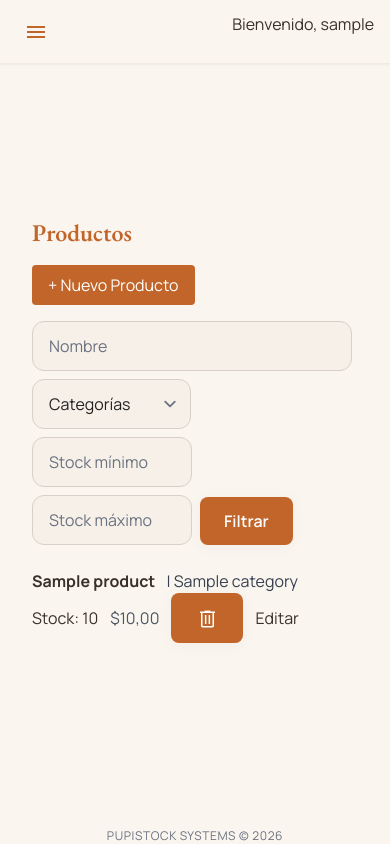
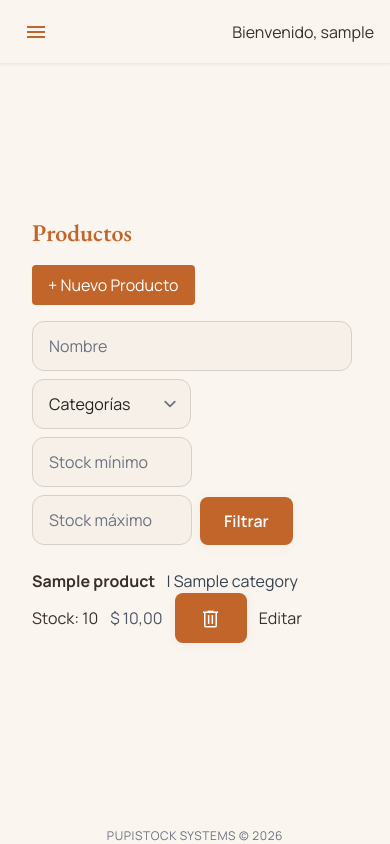
Before and after one commit to DIOLINK/djcsk, a Django app: page /productos/ in a window 390 px wide. Run offline with Django 5.2, Linux system fonts and the light colour scheme; a user stored in the database is signed in; tables that the repository leaves empty hold one stand-in row (values such as "Sample post"); one stand-in notice (Sample message) is shown; some libraries are stand-ins or nearby versions.

Commit message:
Add price formatting filter and update templates for currency display
- Introduced `ars` filter for formatting prices in Argentine pesos.
- Updated `product_list.html` and `purchase_list.html` to use the new filter.
- Adjusted layout in templates for better responsiveness and readability.

```diff
--- a/inventory/templates/base.html
+++ b/inventory/templates/base.html
@@ -295,7 +295,7 @@
             <span class="material-symbols-outlined">menu</span>
           </button>
         </div>
-        <p class="mb-4">Bienvenido, {{ user.username }}</p>
+        <p>Bienvenido, {{ user.username }}</p>
       </header>
       <!-- TopAppBar (Shared Component) -->
       {% endif %}
@@ -305,13 +305,13 @@
         {% if messages %}
         <div
           id="toast-container"
-          class="fixed top-4 right-4 z-[9999] flex flex-col gap-2 w-full max-w-sm"
+          class="fixed top-4 right-4 z-[9999] flex flex-col gap-2 w-[85%] max-w-sm"
         >
           {% for message in messages %}
           <div
             class="message-toast flex justify-between items-start px-4 py-3 rounded-lg text-sm shadow-lg animate-slide-in {% if message.tags == 'error' %}bg-red-100 text-red-700 border border-red-300{% elif message.tags == 'success' %}bg-green-100 text-green-700 border border-green-300{% else %}bg-blue-100 text-blue-700 border border-blue-300{% endif %}"
           >
-            <span>{{ message }}</span>
+            <span class="break-words">{{ message }}</span>
             <button
               onclick="dismissToast(this.parentElement)"
               class="ml-3 text-lg leading-none opacity-50 hover:opacity-100 flex-shrink-0"
@@ -393,7 +393,7 @@
           container = document.createElement('div');
           container.id = 'toast-container';
           container.className =
-            'fixed top-4 right-4 z-[9999] flex flex-col gap-2 w-full max-w-sm';
+            'fixed top-4 right-4 z-[9999] flex flex-col gap-2 w-[85%] max-w-sm';
           document.body.appendChild(container);
         }
         var toast = document.createElement('div');
@@ -408,7 +408,7 @@
         }
         toast.className = classes;
         toast.innerHTML =
-          '<span>' +
+          '<span class="break-words">' +
           message +
           '</span><button onclick="dismissToast(this.parentElement)" class="ml-3 text-lg leading-none opacity-50 hover:opacity-100 flex-shrink-0">&times;</button>';
         container.appendChild(toast);
--- a/inventory/templates/product_list.html
+++ b/inventory/templates/product_list.html
@@ -1,4 +1,4 @@
-{% extends "base.html" %} {% block content %}
+{% extends "base.html" %}{% load price_filters %}{% block content %}
 <div class="w-full max-w-4xl mx-auto py-8 px-4">
   <h2 class="text-2xl font-semibold text-primary mb-4">Productos</h2>
   <a
@@ -44,7 +44,7 @@
       <div class="flex items-center gap-3">
         <span>Stock: {{ p.quantity }}</span>
         {% if p.price %}
-        <span class="text-gray-600">${{ p.price }}</span>
+        {{ p.price|ars }}
         {% endif %}
         <form method="post" action="{% url 'product_delete' p.pk %}" onsubmit="return confirm('¿Eliminar el producto &quot;{{ p.name }}&quot;?')" class="inline">
           {% csrf_token %}
--- /dev/null
+++ b/inventory/templatetags/price_filters.py
@@ -0,0 +1,19 @@
+from django import template
+from django.utils.safestring import mark_safe
+
+register = template.Library()
+
+
+@register.filter
+def ars(value):
+    try:
+        value = float(value)
+    except (ValueError, TypeError):
+        return mark_safe('<span class="text-gray-600">$&nbsp;—</span>')
+    integer_part, decimal_part = f"{value:,.2f}".split(".")
+    arg_format = (
+        integer_part.replace(",", ".")
+        + ","
+        + decimal_part
+    )
+    return mark_safe(f'<span class="text-gray-600">$&nbsp;{arg_format}</span>')
```
Also changed, not shown: inventory/templates/purchase_list.html (+4 -4 lines), inventory/templatetags/__init__.py (added).
